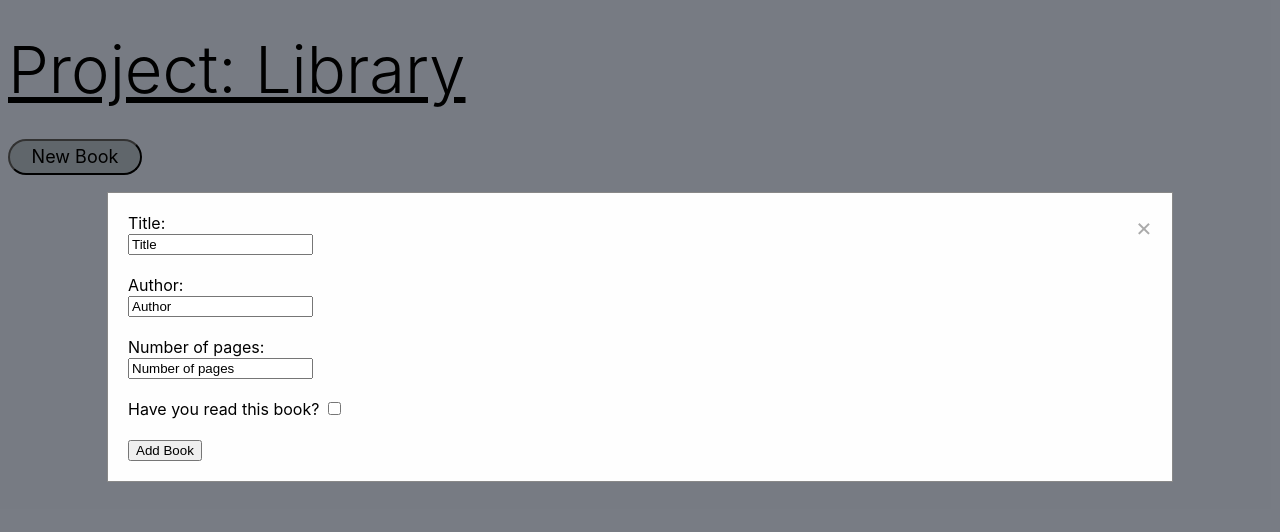
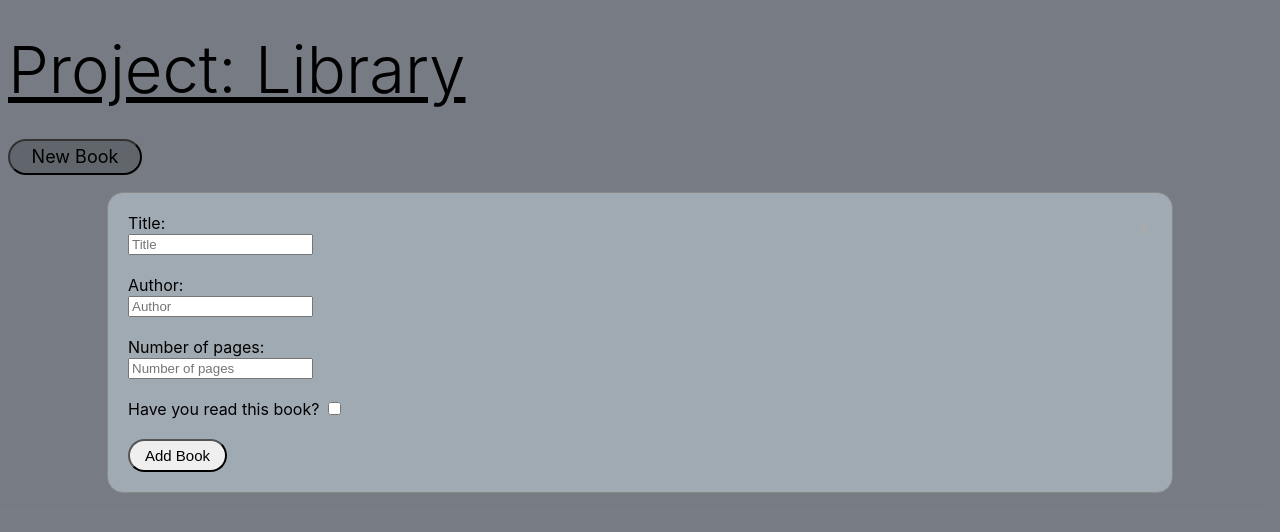
Before and after one commit to Quan-p/Proejct-Library, a plain HTML site: page index.html in a window 1280 px wide. Both pictures are taken after a click on the button "New Book". Drawn offline with Linux system fonts and the light colour scheme.

Commit message:
Edited the color of the modal, border radius, and button shape

```diff
--- a/index.html
+++ b/index.html
@@ -17,19 +17,19 @@
 <!-- The Modal -->
 <div id="myModal" class="modal">
   <!-- Modal content -->
-  <div class="modal-content">
+  <div id="modalForm" class="modal-content">
     <span class="close">&times;</span>
     <form id='form'>
         <label for='title'>Title:</label><br>
-        <input type="text" id='title' value='Title'><br><br>
+        <input type="text" id='title' placeholder='Title'><br><br>
         <label for='author'>Author:</label><br>
-        <input type="text" id='author' value='Author'><br><br>
+        <input type="text" id='author' placeholder='Author'><br><br>
         <label for='pages'>Number of pages:</label><br>
-        <input type="text" id='pages' value='Number of pages'><br><br>
+        <input type="text" id='pages' placeholder='Number of pages'><br><br>
         <label for="read">Have you read this book?</label>
         <input type="checkbox" id="read" name='read' value="yes"><br><br>
 
-        <input type="submit" value="Add Book" onclick='addBookToLibrary()'>
+        <input type="submit" id='addBtn' value="Add Book" onclick='addBookToLibrary()'>
 
     </form>
   </div>
--- a/style.css
+++ b/style.css
@@ -63,5 +63,16 @@ body {
     transition: all 0.5s;
 }
 #myBtn:hover {
-    background-color: cadetblue;
+    background-color: dcadetblue;
 }
+
+#modalForm {
+    background-color: #A0AAB2;
+    border-radius: 1em;
+}
+
+#addBtn {
+    border-radius: 2em;
+    font-size: 15px;
+    padding: 6px 15px;
+}
```
